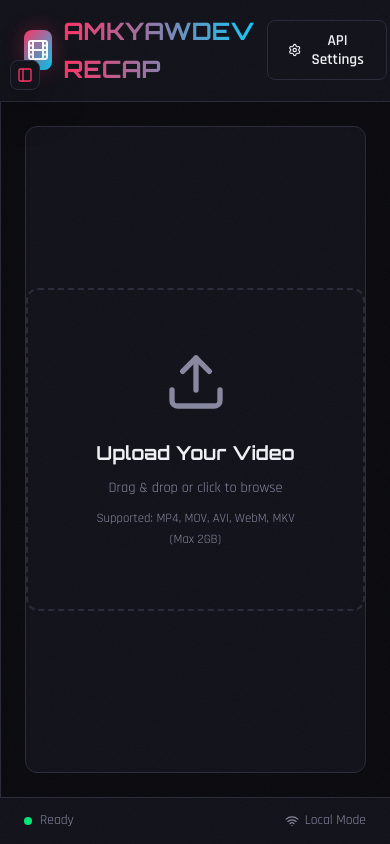
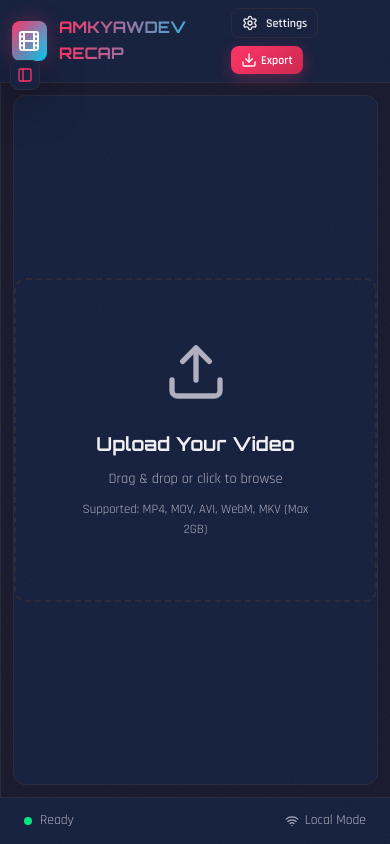
Before and after one commit to amkyawdev/amkyawdev-recap, a React (Vite) app: page / in a window 390 px wide. Built offline with nearby package versions, Linux system fonts and the light colour scheme.

Commit message:
fix: Mobile responsive + gray background
- Gray/dark blue background colors
- Export button visible on mobile
- Responsive header with compact buttons
- Mobile sidebar (280px width)
- Better spacing for mobile

```diff
--- a/src/components/Header.jsx
+++ b/src/components/Header.jsx
@@ -34,56 +34,38 @@ export default function Header() {
         <span className="logo-text">AMKYAWDEV RECAP</span>
       </div>
 
-      <div className="header-actions">
+      <div className="header-actions" style={{ flexWrap: 'wrap', gap: '8px' }}>
         {user && !user.isGuest && (
           <div style={{
             display: 'flex',
             alignItems: 'center',
             gap: '8px',
-            marginRight: '12px',
-            padding: '8px 12px',
+            padding: '6px 10px',
             background: 'var(--bg-elevated)',
             borderRadius: 'var(--radius-md)',
-            fontSize: '0.85rem'
+            fontSize: '0.8rem'
           }}>
-            <User size={16} />
-            <span>{user.name || user.email?.split('@')[0]}</span>
+            <User size={14} />
+            <span style={{ display: 'none' }}>{user.name || user.email?.split('@')[0]}</span>
           </div>
         )}
 
         <button
           className="btn btn-secondary"
           onClick={() => setActivePanel('settings')}
+          style={{ padding: '8px 12px', fontSize: '0.85rem' }}
         >
-          <Settings size={18} />
-          API Settings
+          <Settings size={16} />
+          <span style={{ display: 'inline' }}>Settings</span>
         </button>
-
-        {user ? (
-          <button
-            className="btn btn-secondary"
-            onClick={handleLogout}
-            style={{ color: 'var(--error)' }}
-          >
-            <LogOut size={18} />
-            Logout
-          </button>
-        ) : (
-          <button
-            className="btn btn-secondary"
-            onClick={() => setShowAuth(true)}
-          >
-            <Shield size={18} />
-            Login
-          </button>
-        )}
 
         <button
           className="btn btn-primary"
           disabled={!videoFile || processingStatus !== 'idle'}
+          style={{ padding: '8px 16px', fontSize: '0.85rem' }}
         >
-          <Download size={18} />
-          Export
+          <Download size={16} />
+          <span>Export</span>
         </button>
       </div>
 
--- a/src/index.css
+++ b/src/index.css
@@ -1,15 +1,15 @@
 @import url('https://fonts.googleapis.com/css2?family=JetBrains+Mono:wght@400;500;600&family=Orbitron:wght@400;500;600;700;800;900&family=Rajdhani:wght@300;400;500;600;700&display=swap');
 
 :root {
-  --bg-deep: #0a0a0f;
-  --bg-surface: #12121a;
-  --bg-elevated: #1a1a24;
+  --bg-deep: #1a1a2e;
+  --bg-surface: #16213e;
+  --bg-elevated: #1f3460;
   --bg-hover: #22222e;
   --border: #2a2a3a;
   --border-light: #3a3a4a;
   --text-primary: #f0f0f5;
-  --text-secondary: #8888a0;
-  --text-muted: #5a5a70;
+  --text-secondary: #b0b0c0;
+  --text-muted: #808090;
   --accent-primary: #ff3366;
   --accent-secondary: #00d4ff;
   --accent-tertiary: #ffd700;
@@ -914,3 +914,58 @@ body {
 .action-btn.analyzing svg { color: var(--accent-tertiary); }
 .action-btn.generating svg { color: var(--accent-primary); }
 .action-btn.voiceover svg { color: var(--success); }
+
+/* Mobile Responsive */
+@media (max-width: 768px) {
+  .sidebar {
+    position: fixed;
+    left: -100%;
+    top: 0;
+    bottom: 0;
+    z-index: 200;
+    transition: left 0.3s;
+    width: 280px !important;
+  }
+
+  .sidebar.open {
+    left: 0;
+  }
+
+  .header {
+    padding: 8px 12px;
+  }
+
+  .logo-text {
+    font-size: 1rem !important;
+  }
+
+  .header-actions {
+    gap: 6px;
+    flex-wrap: wrap;
+  }
+
+  .header-actions .btn {
+    padding: 6px 10px !important;
+    font-size: 0.75rem !important;
+  }
+
+  .workspace {
+    padding: 12px;
+    gap: 12px;
+  }
+
+  .video-preview {
+    min-height: 200px;
+  }
+
+  .sidebar-toggle {
+    left: 10px !important;
+    top: 55px !important;
+  }
+
+  .btn-primary {
+    display: flex !important;
+    align-items: center;
+    gap: 4px;
+  }
+}
```
